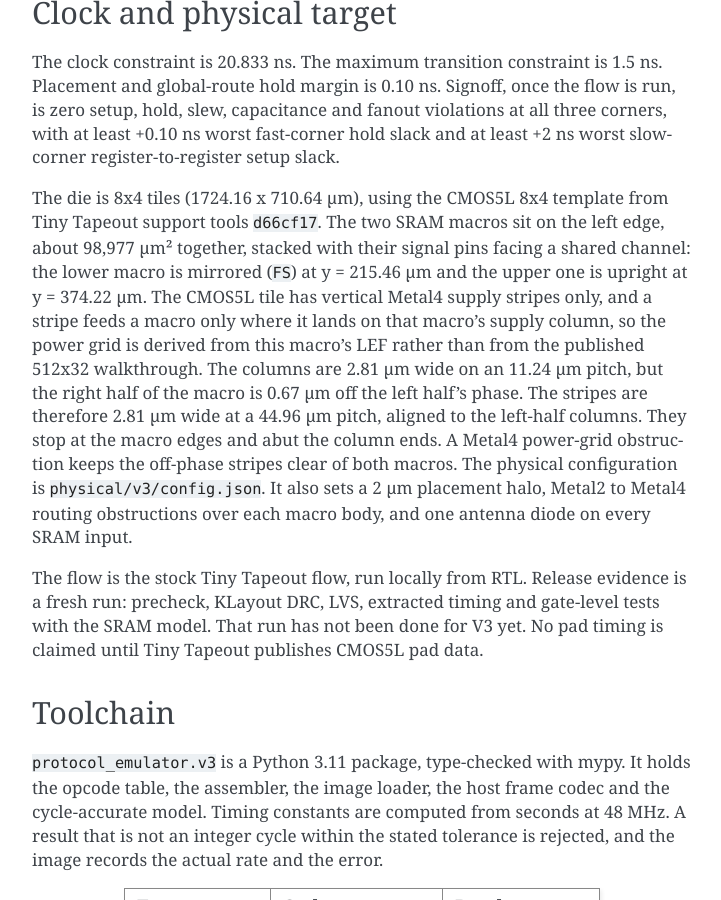
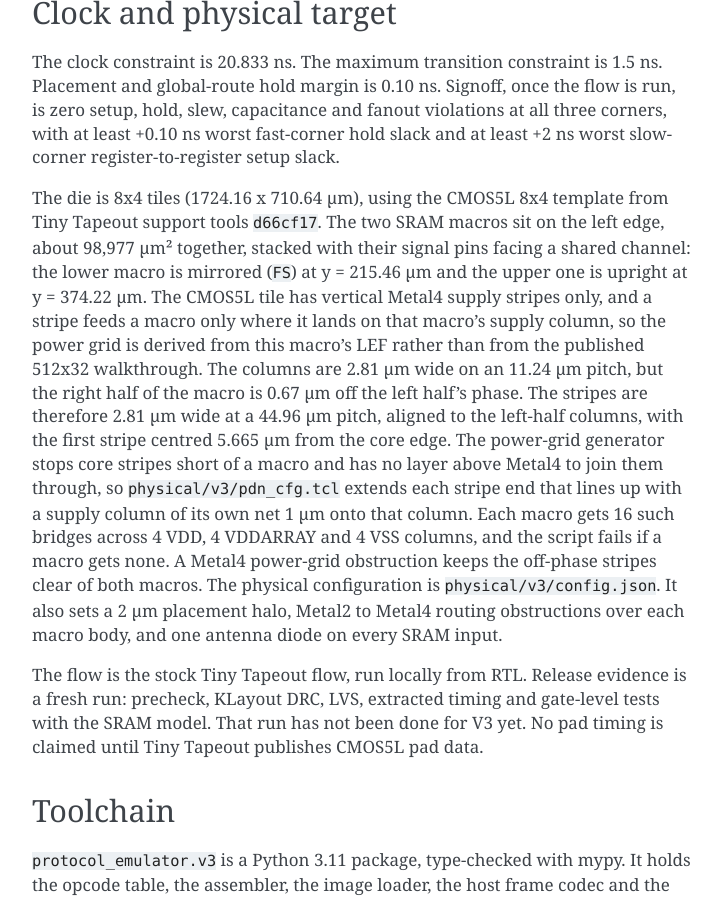
Before and after one commit to mcranny/protocol-emulator-asic, a Sphinx documentation site: the page built from docs/design/v3-architecture.md, in a window 1280 px wide and 900 px high, scrolled down 3929 px. Shown: the whole window, without its empty margins (388-1109 px from the left). Built offline with Sphinx 7.4.7, drawn with Linux system fonts in a browser that asks for light colours; some of the changed text lies outside the part shown.

Commit message:
Connect V3 power stripes to the SRAM supply columns
The CMOS5L tile has no power layer above Metal4, and pdngen stops core stripes short of each macro, so the macros were left unpowered. A custom PDN script extends every stripe end that lines up with a supply column of its own net 1 um onto it, and fails if a macro gets none. The stripe offset now accounts for pdngen centring stripes on it.

```diff
--- a/docs/design/v3-architecture.md
+++ b/docs/design/v3-architecture.md
@@ -155,9 +155,13 @@ supply stripes only, and a stripe feeds a macro only where it lands on that macr
 so the power grid is derived from this macro's LEF rather than from the published 512x32
 walkthrough. The columns are 2.81 µm wide on an 11.24 µm pitch, but the right half of the macro is
 0.67 µm off the left half's phase. The stripes are therefore 2.81 µm wide at a 44.96 µm pitch,
-aligned to the left-half columns. They stop at the macro edges and abut the column ends.
-A Metal4 power-grid obstruction keeps the off-phase stripes clear of both macros. The physical
-configuration is `physical/v3/config.json`. It also sets a 2 µm placement halo, Metal2 to Metal4
+aligned to the left-half columns, with the first stripe centred 5.665 µm from the core edge.
+The power-grid generator stops core stripes short of a macro and has no layer above Metal4 to
+join them through, so `physical/v3/pdn_cfg.tcl` extends each stripe end that lines up with a
+supply column of its own net 1 µm onto that column. Each macro gets 16 such bridges across 4 VDD,
+4 VDDARRAY and 4 VSS columns, and the script fails if a macro gets none. A Metal4 power-grid
+obstruction keeps the off-phase stripes clear of both macros. The physical configuration is
+`physical/v3/config.json`. It also sets a 2 µm placement halo, Metal2 to Metal4
 routing obstructions over each macro body, and one antenna diode on every SRAM input.
 
 The flow is the stock Tiny Tapeout flow, run locally from RTL. Release evidence is a fresh run:
@@ -235,8 +239,7 @@ rejection.
 1. Whether the Tiny Tapeout timing constraints set I/O delay as a fraction of the clock or as a
    fixed value. That decides whether external paths close at 48 MHz, and the first timing run
    answers it.
-2. Whether the power-grid step lands the stripes on the macro supply columns as configured. The
-   IR-drop report and a layout view of the first run settle it; an unpowered macro still passes
-   DRC and LVS.
+2. Whether 4 columns per supply hold IR drop within budget at the macros. The power grid
+   connects both macros on every supply, but IR drop is only reported after placement.
 3. The PDK commit the precheck pins at hardening time.
 4. CMOS5L pad characterization, which Tiny Tapeout has not published.
```
Also changed, not shown: 3 other files.
